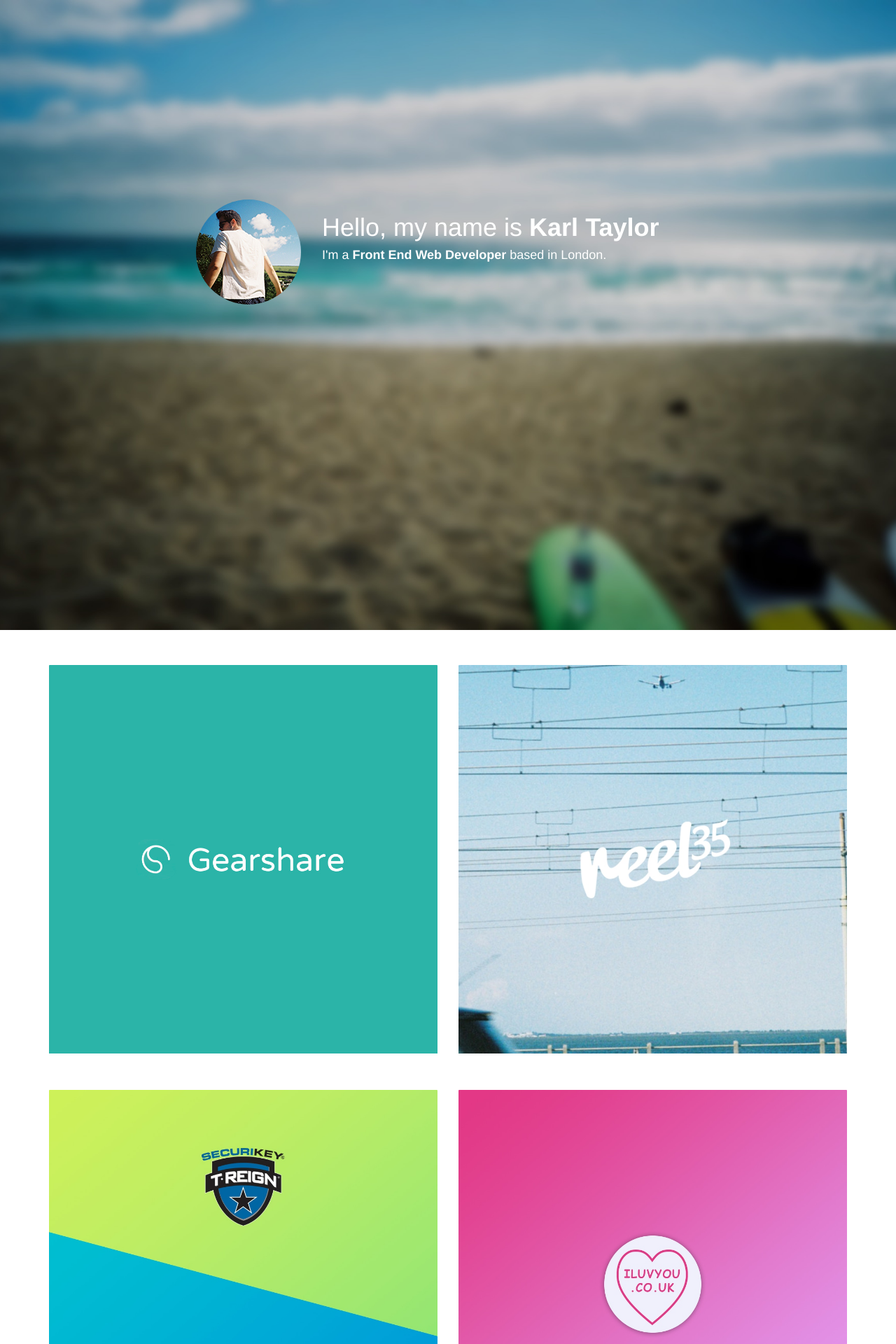
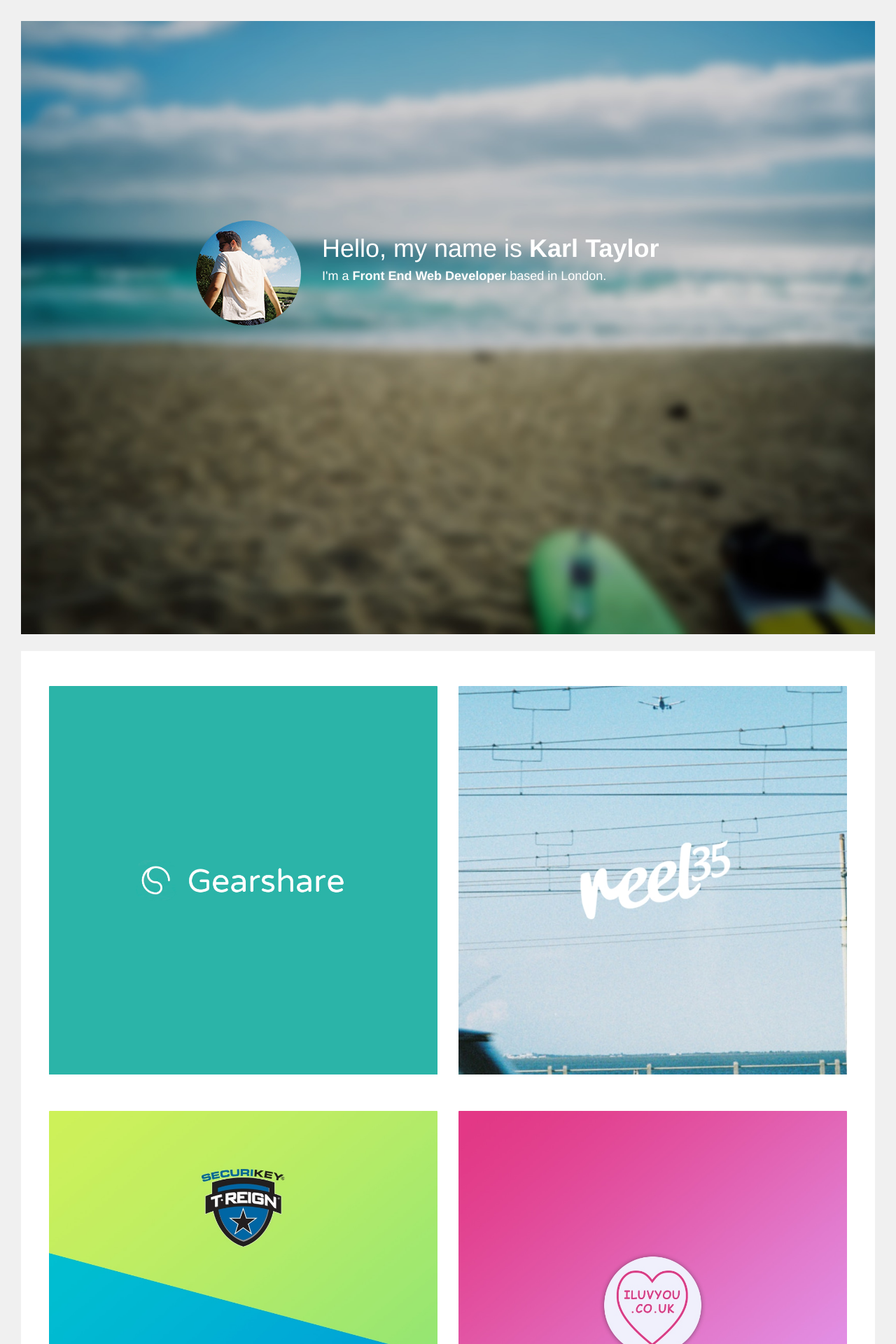
Before and after one commit to karltaylor/karltaylor.me, a Jekyll site: the page built from index.html, in a window 1280 px wide. Shown: the top 1920 px of the page at 70% size. Built offline with Jekyll 4.4.1, drawn with Linux system fonts in a browser that asks for light colours.

Commit message:
adding a border. Borders are in.

```diff
--- a/_sass/_footer.scss
+++ b/_sass/_footer.scss
@@ -1,3 +1,7 @@
 footer {
-  margin: 100px 0
+  background: white;
+  margin: 0;
+  .container {
+    padding: 75px 0;
+  }
 }
--- a/_sass/_home-page.scss
+++ b/_sass/_home-page.scss
@@ -1,4 +1,6 @@
 body {
+  background: rgb(240,240,240);
+  margin: 30px;
   font-family: helvetica;
 }
 
@@ -24,8 +26,11 @@ body {
   color: white;
 }
 
+section.portfolio-work {
+  background: white;
+}
 section.work-with-me {
-  margin-top: 50px;
+  margin: 50px 0;
   padding: 10px 0 35px 0;
   color: #5A5A5A;
   font-family: 'Ubuntu', sans-serif;
--- a/index.html
+++ b/index.html
@@ -18,6 +18,7 @@ layout: homepage
     </div>
 </div>
 
+<section class="portfolio-work">
   <div class="container">
     <div class="row" style="margin-top:25px;">
       <div class="col-sm-6 web-work">
@@ -34,6 +35,7 @@ layout: homepage
       </div>
     </div>
   </div>
+</section>
 
 <section class="work-with-me">
   <div class="container">
```
Lines whose indentation alone changed are shown as unchanged.
